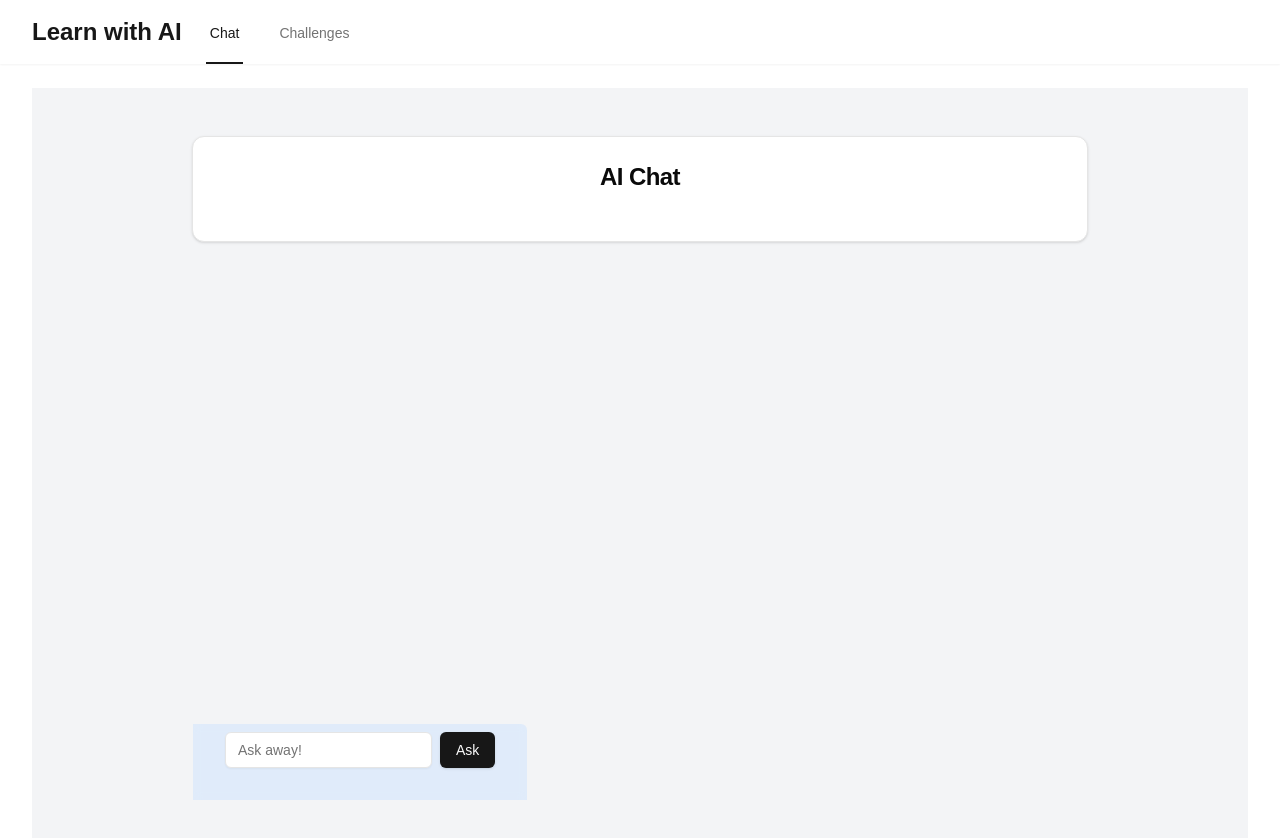
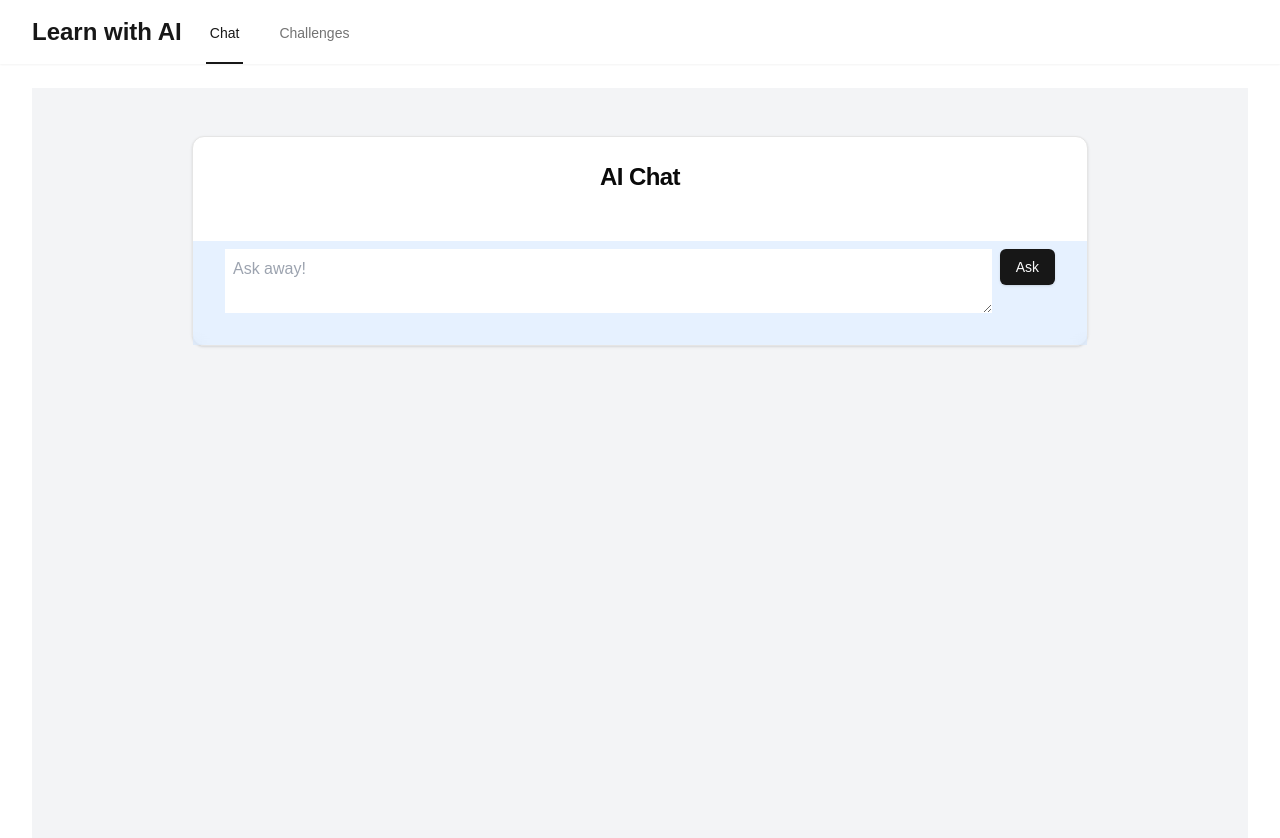
Before and after one commit to campbellgoe/ai-nextjs-starter, a Next.js app: page / in a window 1280 px wide. Shown: the top 838 px of the page. Built offline with nearby package versions, Linux system fonts and the light colour scheme.

Commit message:
imrove ai chat prompt ui

```diff
--- a/app/page.tsx
+++ b/app/page.tsx
@@ -89,11 +89,11 @@ export default function Chat() {
             ))}
             </div>
         </CardContent>
-        <CardFooter className="fixed bottom-0 bg-[#cce3ff7d] backdrop-blur-sm rounded-tr-md">
+        <CardFooter className="sticky bottom-0 bg-[#cce3ff7d] backdrop-blur-sm ">
           <form onSubmit={handleSubmit} className="w-full p-2">
             <div className="flex space-x-2">
-              <Input
-                className="flex-grow bg-white"
+              <textarea
+                className="flex-grow bg-white resize-y w-full p-2"
                 value={input}
                 placeholder="Ask away!"
                 onChange={handleInputChange}
```
